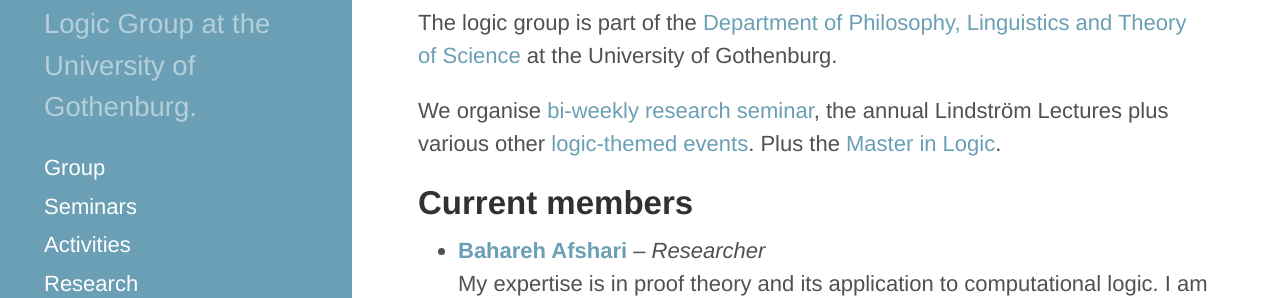
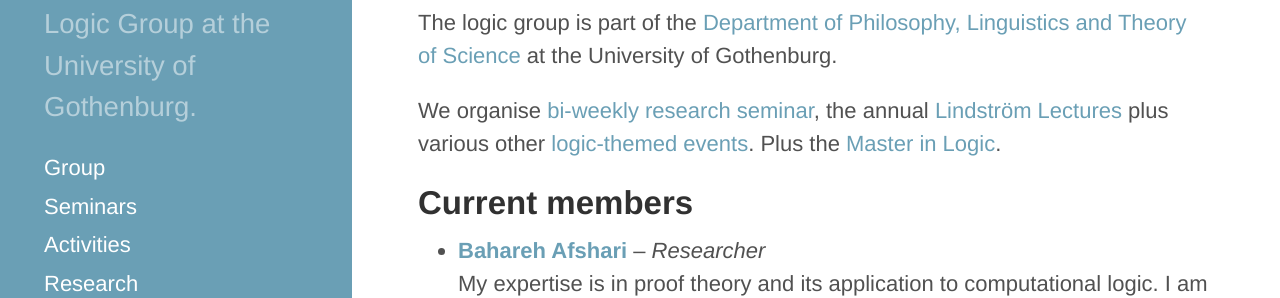
Before and after one commit to greleigh/Logic-GU, a Jekyll site: the page built from _pages/about.md, in a window 1280 px wide and 900 px high. Shown: the part 148-446 px from the top of the window. Built offline with Jekyll 4.4.1, drawn with Linux system fonts in a browser that asks for light colours; some web fonts are replaced; some of the changed lines change nothing that is shown.

Commit message:
Update about.md

```diff
--- a/_pages/about.md
+++ b/_pages/about.md
@@ -7,7 +7,7 @@
 
 The logic group is part of the [Department of Philosophy, Linguistics and Theory of Science](https://www.gu.se/flov) at the University of Gothenburg.
 
-We organise [bi-weekly research seminar]({% link _pages/seminars.md %}), the annual Lindström Lectures plus various other [logic-themed events]({% link _pages/activities.md %}).
+We organise [bi-weekly research seminar]({% link _pages/seminars.md %}), the annual [Lindström Lectures]({% link _pages/lindstrom-lectures.md %}) plus various other [logic-themed events]({% link _pages/activities.md %}).
 Plus the [Master in Logic]({% link _pages/MiL.md %}).
 
 ## Current members
```
